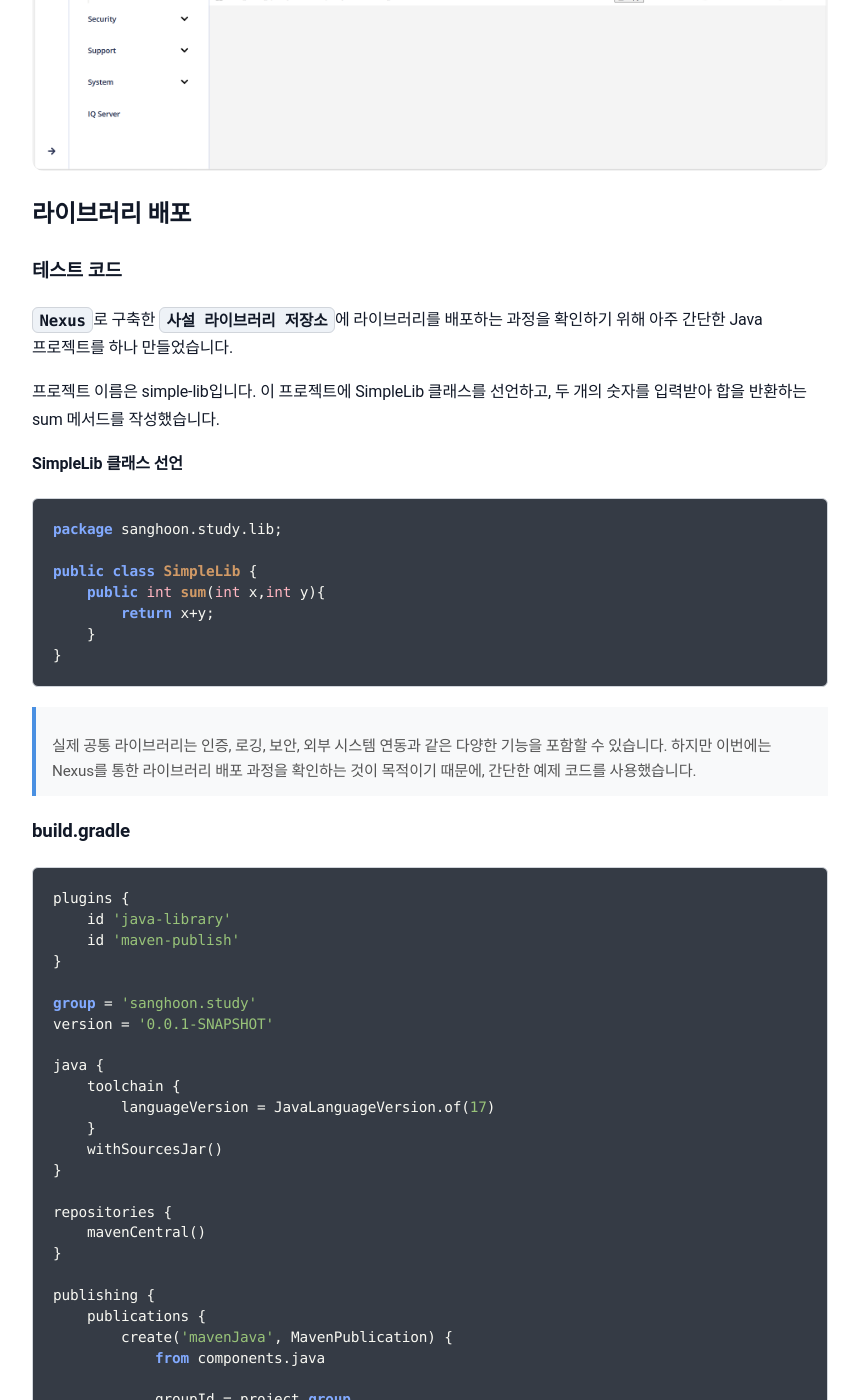
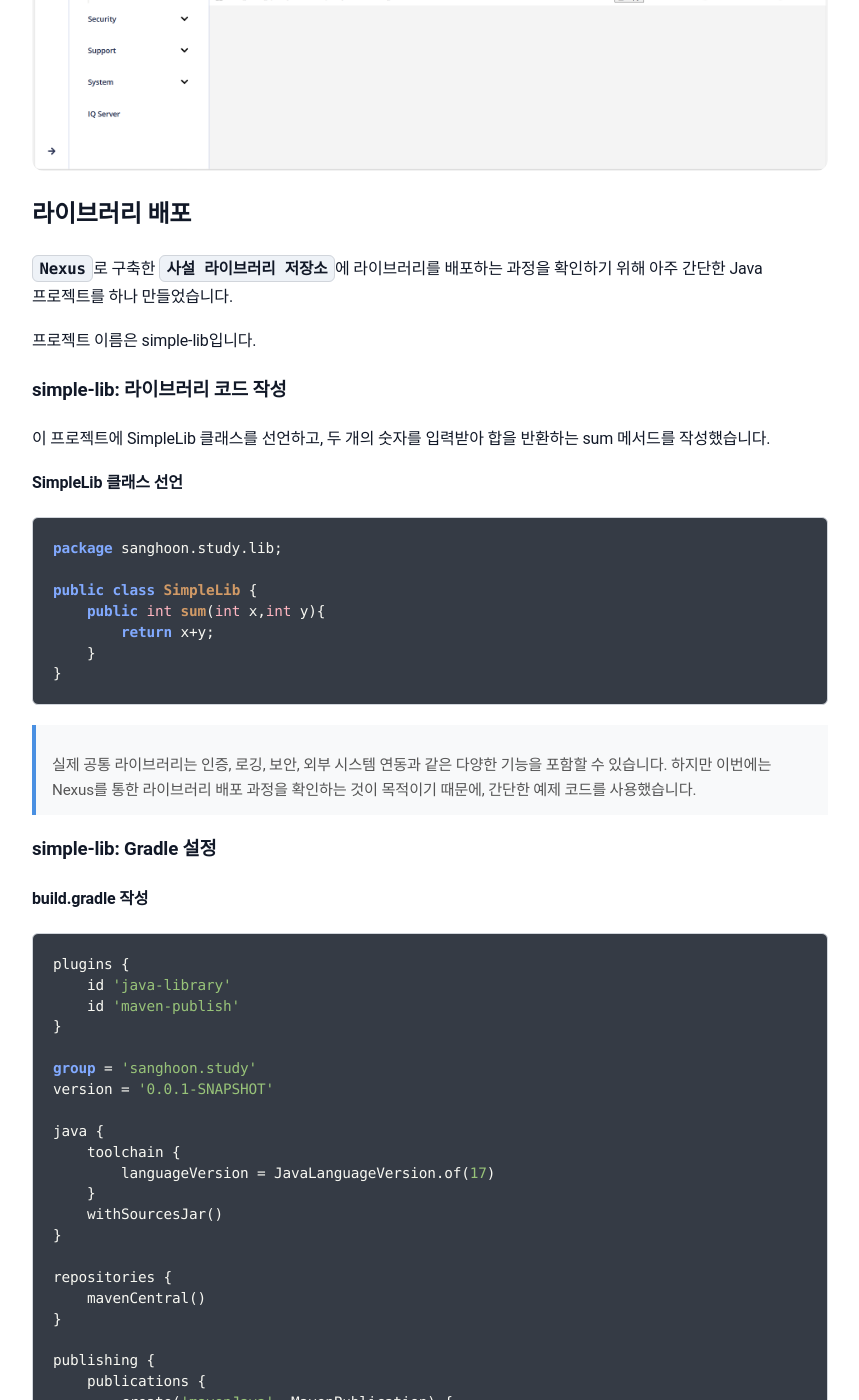
Before and after one commit to sanghoon-lee/sanghoon-lee.github.io, a Jekyll site: the page built from _posts/2026-03-10-localNexus.md, in a window 1280 px wide and 1400 px high, scrolled down 5658 px. Shown: the whole window, without its empty margins (210-1069 px from the left). Built offline with Jekyll 4.4.1, drawn with Linux system fonts in a browser that asks for light colours; nearby versions of some CDN libraries; comment, search, counter and statistics services are not loaded; some of the changed text lies outside the part shown.

Commit message:
Nexus 포스팅 추가

````diff
--- a/_posts/2026-03-10-localNexus.md
+++ b/_posts/2026-03-10-localNexus.md
@@ -167,13 +167,14 @@ http://10.68.65.187:8081
 
 ## 라이브러리 배포
 
-### 테스트 코드
-
 `Nexus`로 구축한 `사설 라이브러리 저장소`에 라이브러리를 배포하는 과정을 확인하기 위해
 아주 간단한 Java 프로젝트를 하나 만들었습니다.
 
-프로젝트 이름은 simple-lib입니다. 이 프로젝트에 SimpleLib 클래스를 선언하고, 두 개의 숫자를 입력받아
-합을 반환하는 sum 메서드를 작성했습니다.
+프로젝트 이름은 simple-lib입니다.
+
+### simple-lib: 라이브러리 코드 작성
+
+이 프로젝트에 SimpleLib 클래스를 선언하고, 두 개의 숫자를 입력받아 합을 반환하는 sum 메서드를 작성했습니다.
 
 **SimpleLib 클래스 선언**
 ```java
@@ -189,9 +190,9 @@ public class SimpleLib {
 > 실제 공통 라이브러리는 인증, 로깅, 보안, 외부 시스템 연동과 같은 다양한 기능을 포함할 수 있습니다.
 하지만 이번에는 Nexus를 통한 라이브러리 배포 과정을 확인하는 것이 목적이기 때문에, 간단한 예제 코드를 사용했습니다.
 
-### build.gradle
+### simple-lib: Gradle 설정
 
-
+**build.gradle 작성**
 ```groovy
 plugins {
     id 'java-library'
@@ -237,3 +238,19 @@ publishing {
     }
 }
 ```
+
+**gradle.properties 작성**
+```properties
+nexusUsername={배포 계정}
+nexusPassword={비밀번호}
+```
+
+### simple-lib: 배포
+
+Gralde을 reload하고, publish task가 생성되었는지 확인합니다.
+
+publish task를 실행하면, Gradle이 프로젝트를 빌드한 뒤 지정된 `Nexus` 저장소로 artifact를 업로드합니다.
+
+```bash
+gradle.bat publish
+```
````
